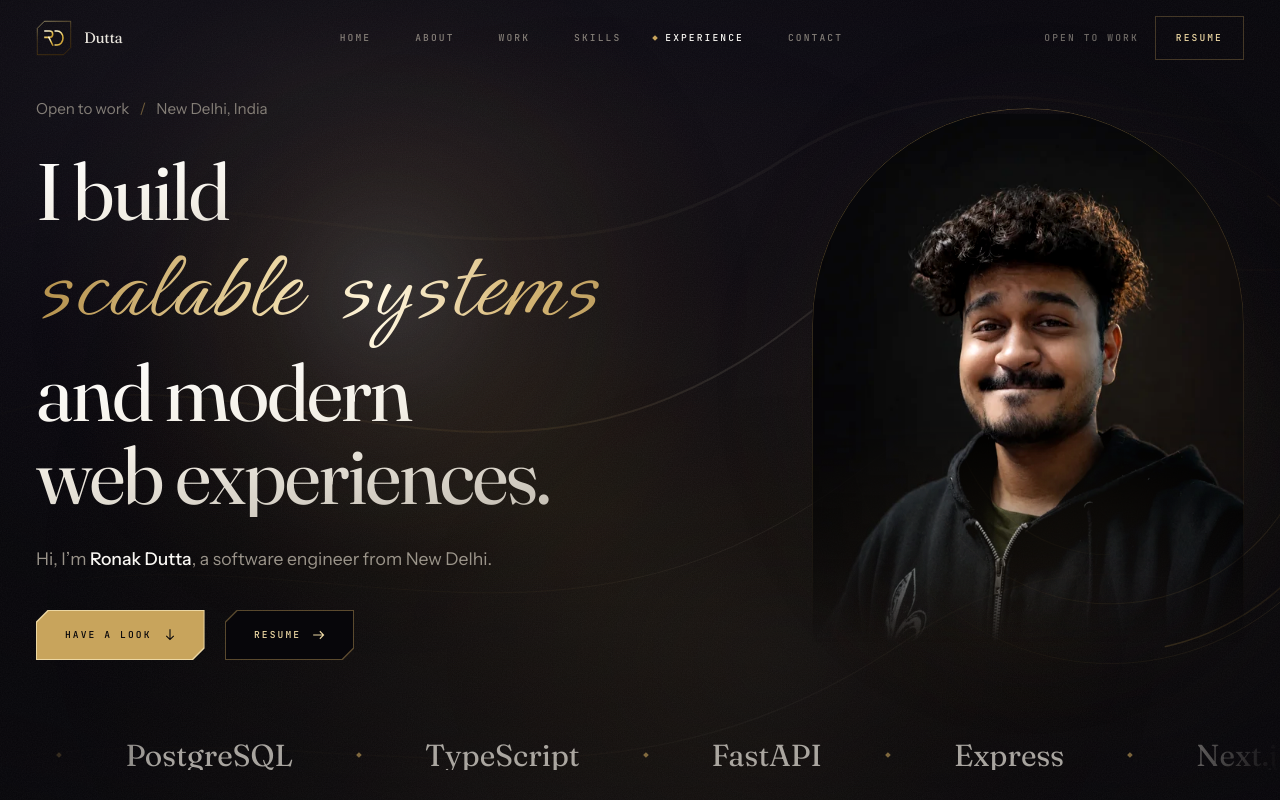
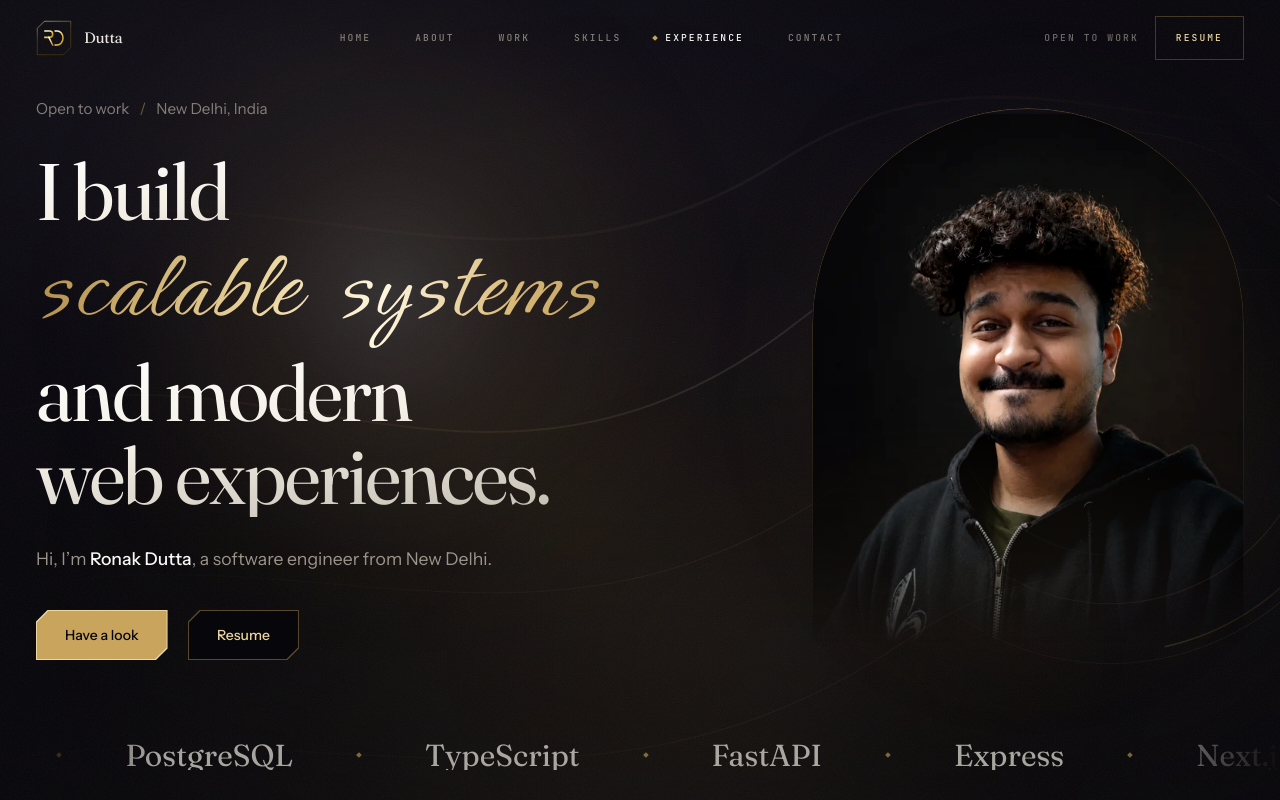
Before and after one commit to RonakDutta/portfolio, a React (Vite) app in the folder client/: page / in a window 1280 px wide. Shown: the top 800 px of the page. Built offline with nearby package versions, Linux system fonts and the light colour scheme.

Commit message:
Fixed buttons

```diff
--- a/client/src/components/ui/Action.jsx
+++ b/client/src/components/ui/Action.jsx
@@ -38,7 +38,7 @@ function Action({
     >
       <span
         className={`relative flex min-h-12 items-center justify-center gap-3 overflow-hidden
-          px-7 py-3.5 eyebrow-sm transition-colors duration-500
+          px-7 py-3.5 font-sans text-sm font-medium tracking-normal transition-colors duration-500
           ease-[cubic-bezier(0.16,1,0.3,1)]
           ${solid ? "bg-brass text-ink" : "bg-ink text-brass-lit group-hover:text-ink"}`}
         style={{ clipPath: NOTCH }}
--- a/client/src/data/content.js
+++ b/client/src/data/content.js
@@ -84,7 +84,7 @@ export const work = {
   title: "Selected",
   script: "work",
 
-  openLabel: "Open it",
+  openLabel: "View Live",
   sourceLabel: "Code",
 
   projects: [
@@ -155,7 +155,14 @@ export const work = {
         "Integrated Razorpay for payments and built driver onboarding workflows.",
       ],
 
-      stack: ["React", "Node.js", "Express", "PostgreSQL", "Twilio", "Razorpay"],
+      stack: [
+        "React",
+        "Node.js",
+        "Express",
+        "PostgreSQL",
+        "Twilio",
+        "Razorpay",
+      ],
 
       liveUrl: "https://safarsaathi-frontend.vercel.app/",
       githubUrl: null,
--- a/client/src/sections/Contact.jsx
+++ b/client/src/sections/Contact.jsx
@@ -324,7 +324,7 @@ function Contact() {
                 />
 
                 <div className="mt-6">
-                  <Action variant="solid" type="submit">
+                  <Action variant="solid" type="submit" arrow={null}>
                     {contact.sendLabel}
                   </Action>
                 </div>
--- a/client/src/sections/Hero.jsx
+++ b/client/src/sections/Hero.jsx
@@ -134,7 +134,7 @@ function Hero({ env }) {
               <Action
                 variant="solid"
                 onClick={() => scrollToSection(hero.primary.target)}
-                arrow="down"
+                arrow={null}
                 className="w-full sm:w-auto"
               >
                 {hero.primary.label}
@@ -147,6 +147,7 @@ function Hero({ env }) {
                 target="_blank"
                 rel="noopener noreferrer"
                 data-cursor="Open PDF"
+                arrow={null}
                 className="w-full sm:w-auto"
               >
                 {hero.secondary.label}
```
